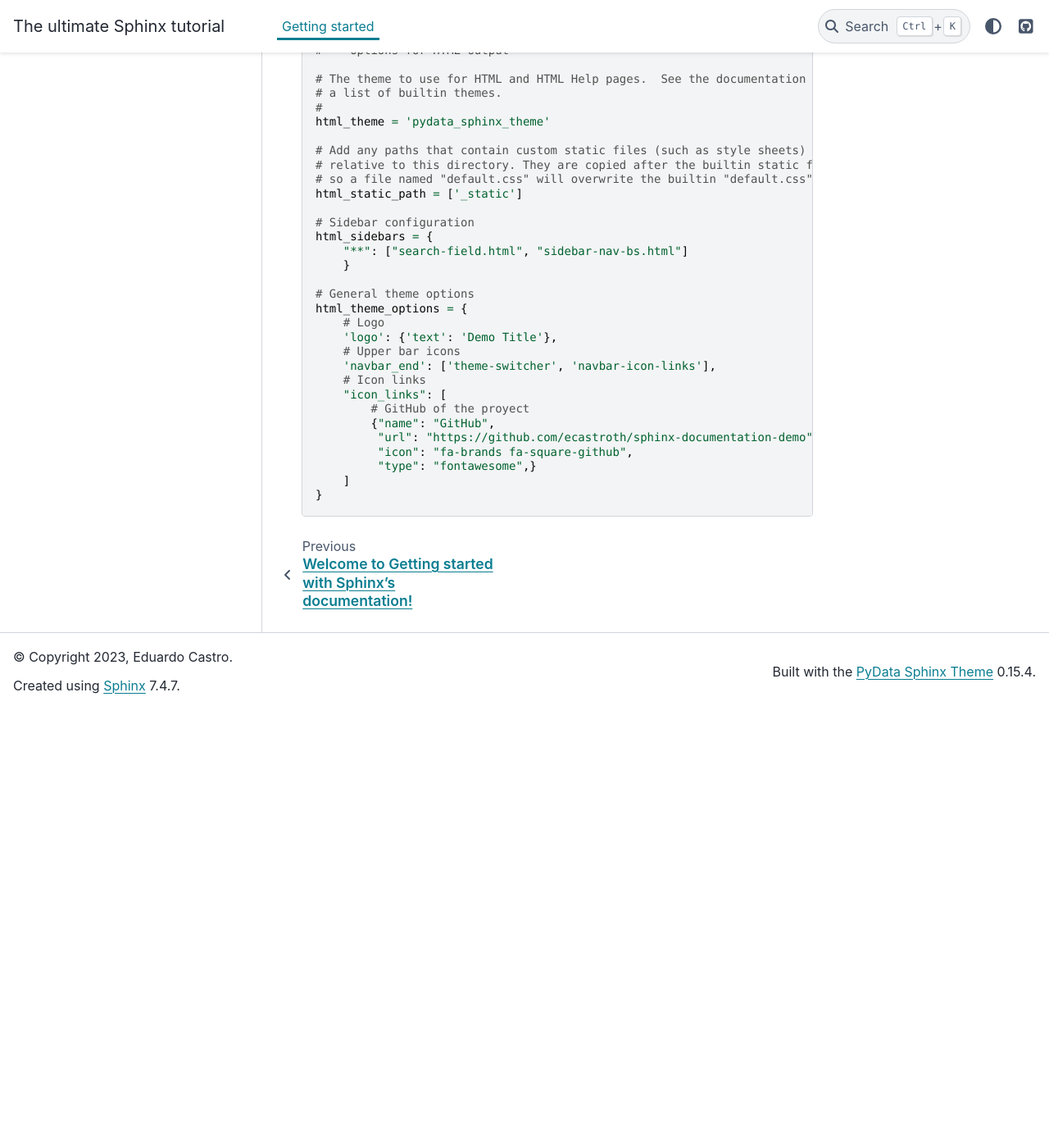
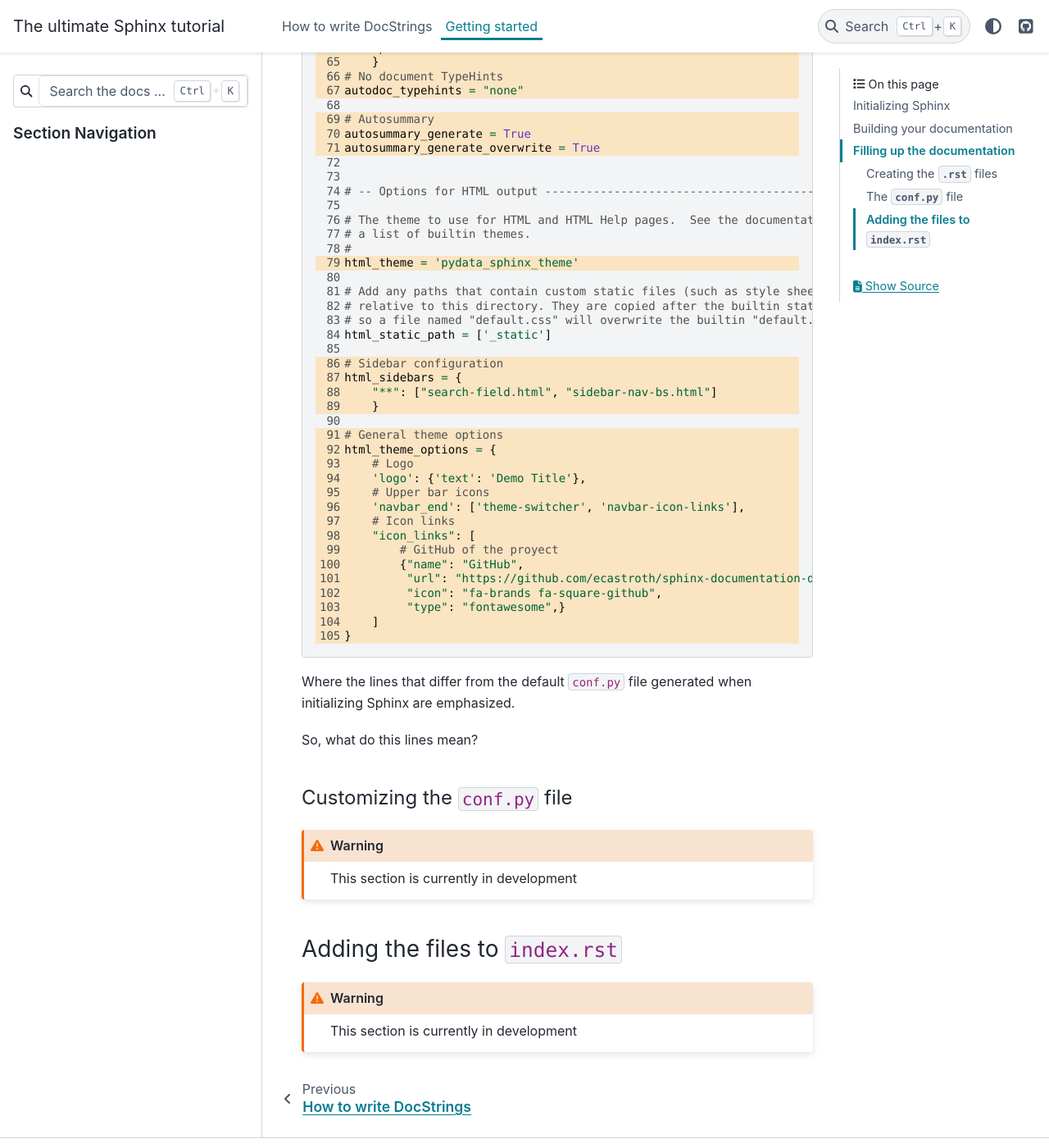
Before and after one commit to ecastroth/ultimate-sphinx-tutorial, a Sphinx documentation site: the page built from guide/source/_quickstart/getting-started.rst, in a window 1280 px wide and 1400 px high, scrolled down 3950 px. Shown: the whole window at 82% size. Built offline with Sphinx 7.4.7 and the PyData theme 0.15.4, drawn with Linux system fonts in a browser that asks for light colours; before the commit the page ends 4815 px from its top, so only the background shows below that; some of the changed text lies outside the part shown.

Commit message:
somewhat usable version

```diff
--- a/guide/source/_quickstart/getting-started.rst
+++ b/guide/source/_quickstart/getting-started.rst
@@ -8,27 +8,28 @@
 First of all, you'll need to initialize Sphinx in this project. For that,
 create a ``docs`` directory. Your dirtree must look like this:
 
-::
+.. code-block:: none
+   :caption: Starting directory tree
 
-    docs/
-    src/
-    ├── lib1/
-    │   ├── file1.py
-    │   ├── file2.py
-    │   └── ...
-    ├── lib2/
-    │   ├── file1.py
-    │   ├── file2.py
-    │   └── ...
-    ├── file.py
-    └── ...
-    main.py
+   docs/
+   src/
+   ├── lib1/
+   │   ├── file1.py
+   │   ├── file2.py
+   │   └── ...
+   ├── lib2/
+   │   ├── file1.py
+   │   ├── file2.py
+   │   └── ...
+   ├── file.py
+   └── ...
+   main.py
 
 Then initialize Sphinx inside the ``docs`` directory using:
 
 .. code-block:: bash
 
-    sphinx-quickstart
+   sphinx-quickstart
 
 This command will ask you for:
 
@@ -40,21 +41,22 @@
 
 #. ``> Project release []:`` Version name such as 1.0, Alpha, etc.
 
-#. ``> Project languaje [en]:`` en
+#. ``> Project language [en]:`` en
 
 After this you'll have the following dirtree inside ``docs``:
 
-::
+.. code-block:: none
+   :caption: Directory tree after Sphinx initialize
 
-    docs/
-    ├── build/
-    └── source/
-        ├── _static/
-        ├── _templates/
-        ├── conf.py
-        └── index.rst
-    Makefile
-    make.bat
+   docs/
+   ├── build/
+   └── source/
+       ├── _static/
+       ├── _templates/
+       ├── conf.py
+       └── index.rst
+   Makefile
+   make.bat
 
 The ``source`` directory contains a collection of plain-text document sources
 and the configuration file ``conf.py``, where you can configure all aspects of
@@ -75,7 +77,7 @@
 
 .. code-block:: bash
 
-    make html
+   make html
 
 If you want to further personalize your build, refer to the
 `sphinx-build <https://www.sphinx-doc.org/en/master/man/sphinx-build.html>`__
@@ -92,8 +94,8 @@
 Filling up the documentation
 ============================
 
-Creating the `.rst` files
--------------------------
+Creating the ``.rst`` files
+---------------------------
 
 So, you have made the effort to add docstings to your code and you've set up
 Sphinx to build the documentation, but now, how do you connect this things
@@ -104,7 +106,7 @@
 
 .. code-block:: bash
 
-    sphinx-apidoc -o SOURCE_DIR DESTINATION_DIR
+   sphinx-apidoc -o SOURCE_DIR DESTINATION_DIR
 
 where ``DESTINATION_DIR`` is the directory where the generated ``.rst`` files
 with the documentation of the ``SOURCE_DIR`` are going to be saved. Normally,
@@ -117,18 +119,38 @@
 
 .. code-block:: bash
 
-    sphinx-apidoc -o source/_autodoc ..
-    sphinx-apidoc -o source/_autodoc ../src
-
-Adding the files to `index.rst`
--------------------------------
+   sphinx-apidoc -o source/_autodoc ..
+   sphinx-apidoc -o source/_autodoc ../src
 
 
-The `config.py` file
---------------------
+The ``conf.py`` file
+----------------------
 
-You can find a custom `config.py` file `here <conf.py>__`. This file adds the
-following lines:
+.. warning:: This section is currently in development
 
-..  literalinclude:: ../_static/conf.py
-    :language: python
+To make your documentation look nice, you want to use a custom ``conf.py``
+file like the following:
+
+.. literalinclude:: ../_static/conf.py
+   :caption: conf.py
+   :language: python
+   :lineno-start: 1
+   :emphasize-lines: 13-15, 34-35, 46-47, 50, 52-55, 57-67, 69-71, 79, 86-89, 91-105
+   :name: conf.py
+
+Where the lines that differ from the default ``conf.py`` file generated when
+initializing Sphinx are emphasized.
+
+So, what do this lines mean?
+
+
+Customizing the ``conf.py`` file
+################################
+
+.. warning:: This section is currently in development
+
+
+Adding the files to ``index.rst``
+---------------------------------
+
+.. warning:: This section is currently in development
```
Also changed, not shown: guide/source/index.rst (+20 -11 lines).
